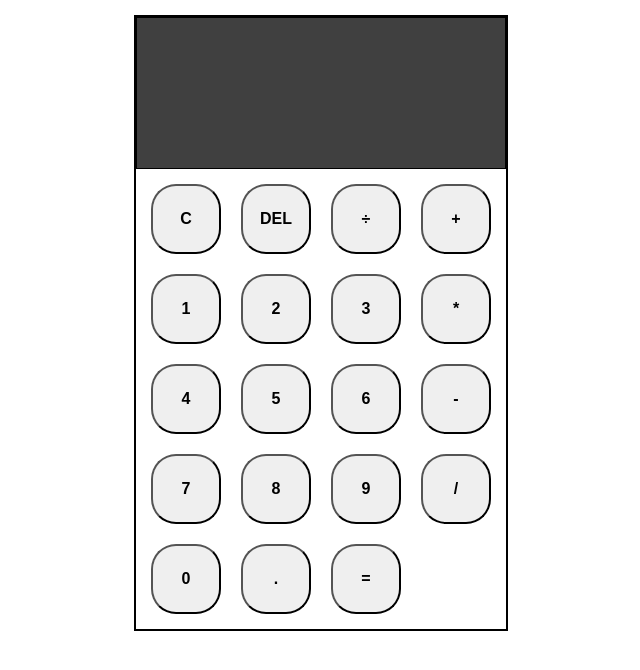
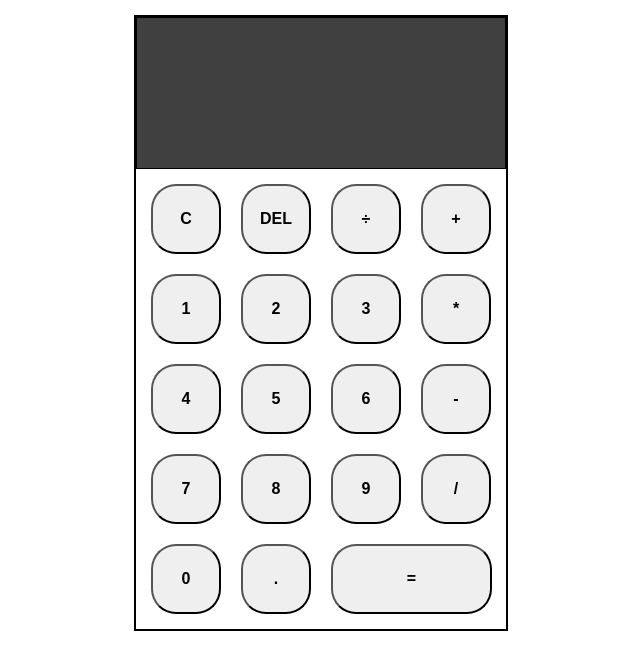
Before and after one commit to awondip/Calculator-project, a plain HTML site: page index.html in a window 1280 px wide. Shown: the whole page, without its empty margins (319-959 px from the left). Drawn offline with Linux system fonts and the light colour scheme.

Commit message:
Updating

```diff
--- a/style.css
+++ b/style.css
@@ -19,6 +19,7 @@ body{
     min-height: 50vh;
     padding: 15px;
     font-size: 20px;
+
 
 
 }
@@ -53,6 +54,7 @@ body{
     word-break: break-all;
     border: 1px solid;
     height: 130px;
+    max-width: 348px;
 }
 .previous-operand , .current-operand{
     color: aliceblue;
@@ -60,3 +62,7 @@ body{
     font-size: 20px;
 
 }
+
+.equal-button {
+    width: 230% ;
+}
```
